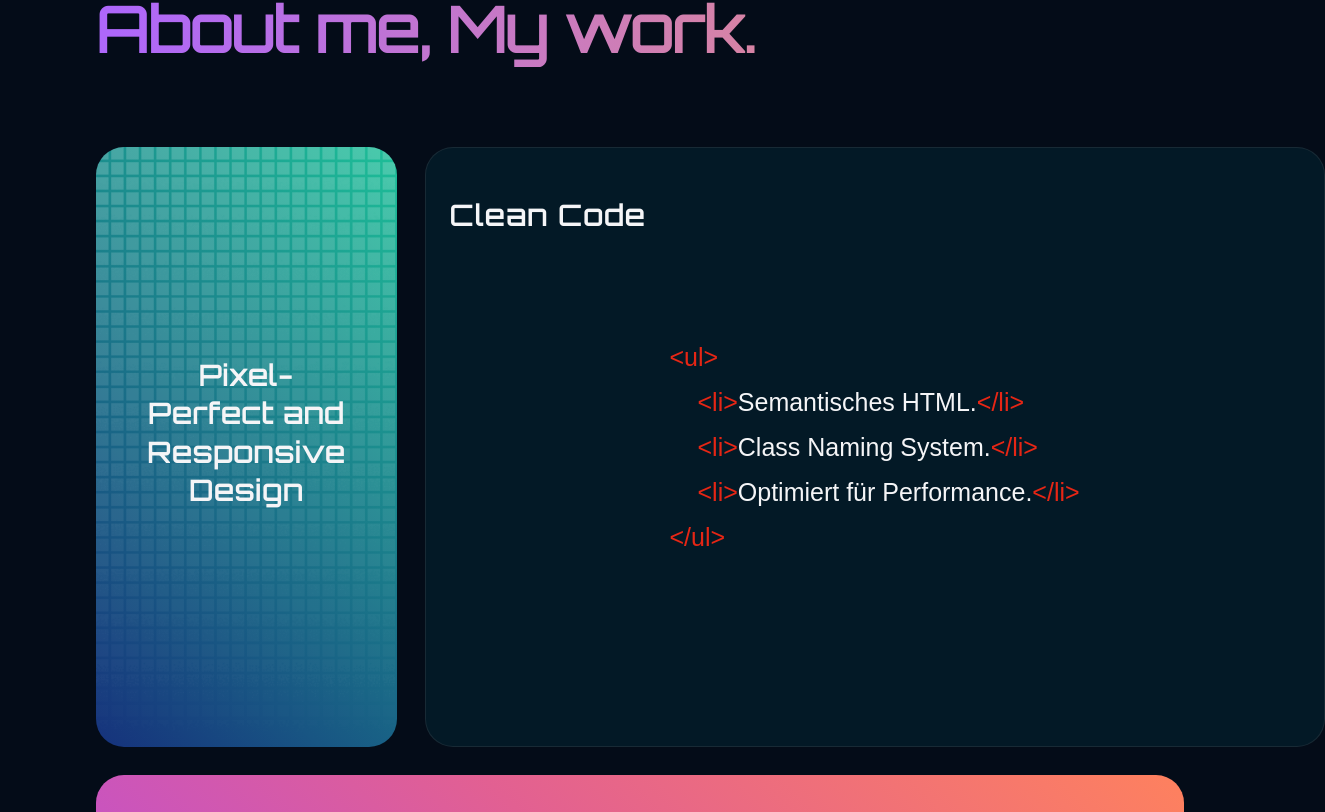
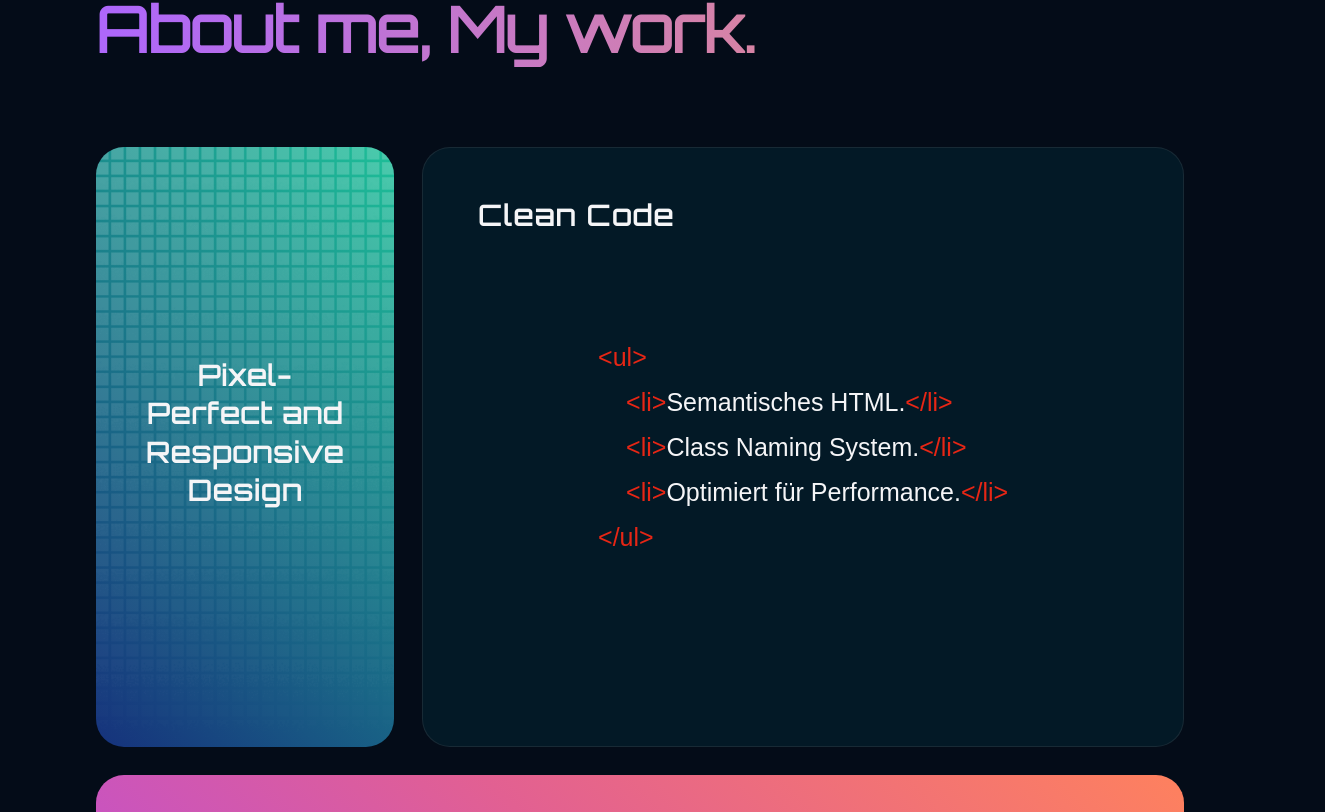
Before and after one commit to denisdanailov/portfolio-page, a React (Create React App) app: page / in a window 1280 px wide. Shown: the part 808-1620 px from the top of the page, 1325 px wide, since content can reach past the window. Built offline with nearby package versions, Linux system fonts and the light colour scheme; a web font is replaced by a local one.

Commit message:
styling, change profile photo

```diff
--- a/src/components/article/article.css
+++ b/src/components/article/article.css
@@ -77,7 +77,7 @@
 .container-article-content-right h3 {
     font-family: var(--font-family);
     margin-bottom: 110px;
-    margin-left: -220px;
+    margin-left: -120px;
     margin-top: -110px;
     color: rgb(245, 245, 247);
     font-size: 28px;
@@ -117,7 +117,7 @@
     .container-article-content-right h3 {
 
     margin-bottom: 40px;
-    margin-left: -70px;
+    margin-left: -50px;
     margin-top: -10px;
     color: rgb(245, 245, 247);
     font-size: 30px;
--- a/src/containers/blog/blog.css
+++ b/src/containers/blog/blog.css
@@ -64,8 +64,7 @@
     box-sizing: border-box;
     column-gap: 28px;
     display: grid;
-    justify-content: space-between;
-    grid-template-columns: 300.567px 900px;
+    grid-template-columns: 1fr 3fr;
     grid-template-rows: 600px;
     line-height: 19.2px;
     margin-bottom: 28px;
@@ -75,6 +74,10 @@
 @media screen and (max-width: 990px) {
     .blog-container {
         flex-direction: column-reverse;
+    }
+
+    .container-article-left {
+        padding: 65px 50px 50px 50px;
     }
 
     .blog-container_groupA {
@@ -93,8 +96,8 @@
     .blog-container {
 
         display: flex;
+    }
 
-    }
 }
 
 @media screen and (max-width: 550px) {
--- a/src/containers/header/Header.jsx
+++ b/src/containers/header/Header.jsx
@@ -10,7 +10,7 @@ const Header = () => {
         <p>I'm Denis a junior developer with a creative background in Design. Absolutely dedicated to details to each of my work. Motivated and always ready to learn something new. </p>
       </div>
       <div className="header-image">
-        <img src={ai}  alt="logo"/>
+        <img src="https://res.cloudinary.com/diozchjq4/image/upload/v1662284246/portfolio/ai.e753fe6e801fc6fddc1f-min_na68v8.png"  alt="logo"/>
       </div>
     </div>
   );
--- a/src/containers/projects/Projects.jsx
+++ b/src/containers/projects/Projects.jsx
@@ -5,10 +5,6 @@ import Section from '../../components/section/Section';
 import weather from '../../assets/weather.jpg';
 import todo from '../../assets/todo.jpg';
 import appcap from '../../assets/image.jpg';
-
-
-
-
 
 const Projects = () => (
     <div className="gpt3__possibility section__padding" id="projects">
@@ -23,8 +19,9 @@ const Projects = () => (
                 You can see the rest of my Projects on my GitHub profile.</p>
 
             <Section name="App-cap" image={appcap} url="https://app-cap.netlify.app/" />
+            <Section name="SecondParts" image={todo} url="https://github.com/denisdanailov/secondparts" />
             <Section name="Weather App" image={weather} url="https://github.com/denisdanailov/weather-app" />
-            <Section name="To-do" image={todo} url="https://github.com/denisdanailov/to-do-list" />
+
 
         </div>
     </div>
```
Also changed, not shown: src/assets/logo.webp (added).
